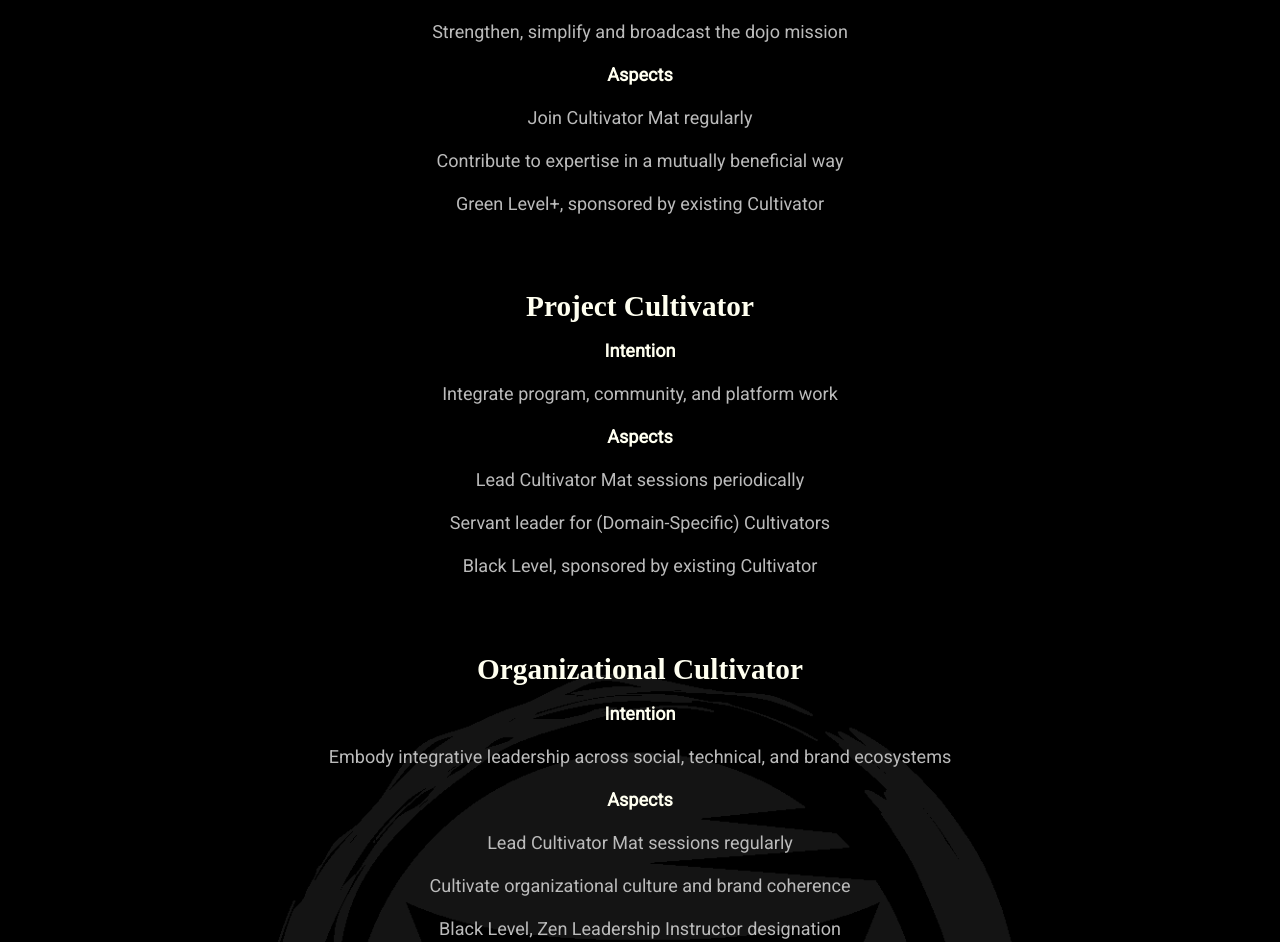
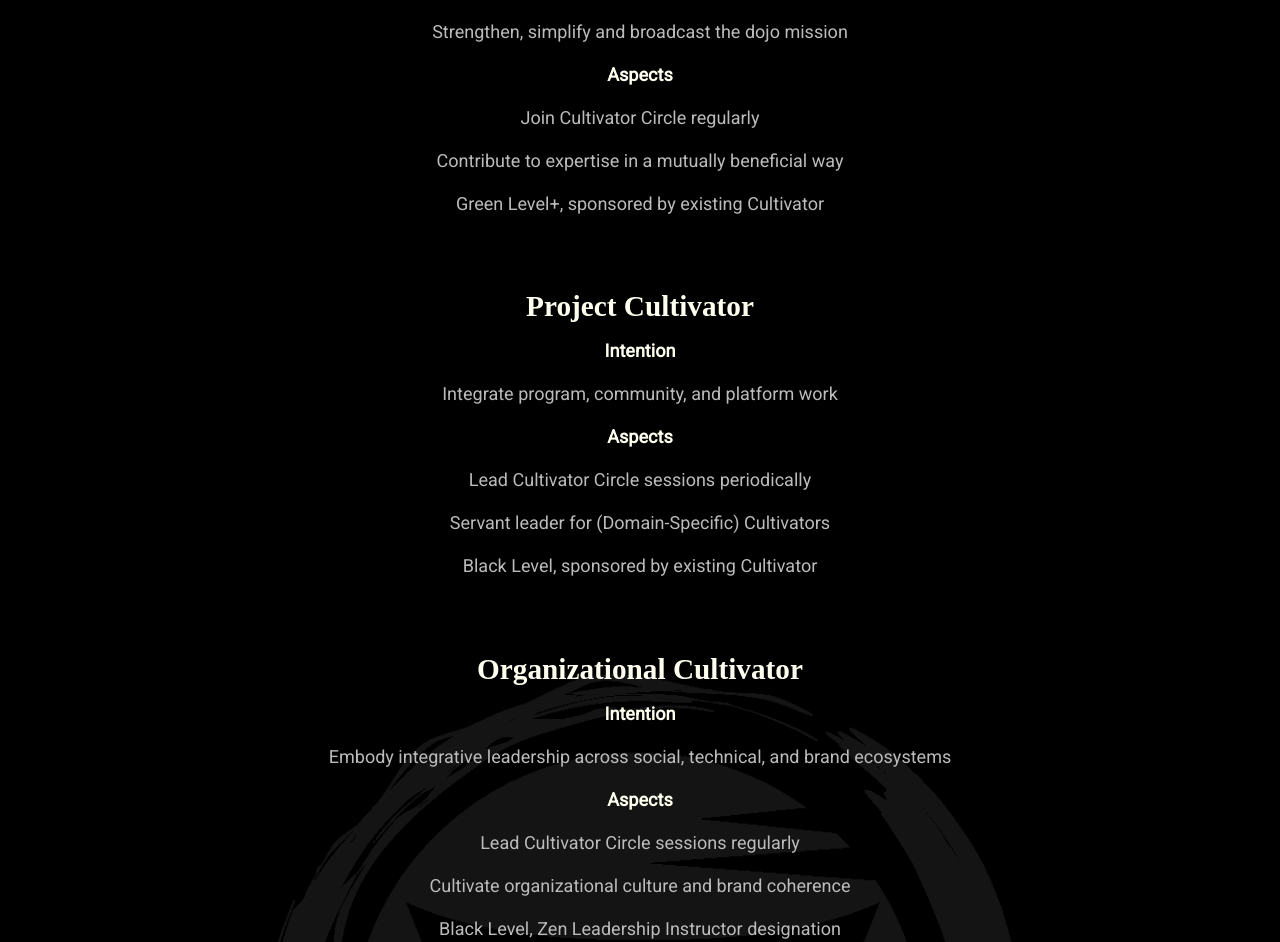
Before and after one commit to mindset-dojo/mindset-dojo.github.io, a Jekyll site: the page built from project.md, in a window 1280 px wide and 1400 px high, scrolled down 1515 px. Shown: the part 153-1095 px from the top of the window. Built offline with Jekyll 4.4.1, drawn with Linux system fonts in a browser that asks for light colours; some web fonts are replaced.

Commit message:
refactor: Language

```diff
--- a/_data/program.yaml
+++ b/_data/program.yaml
@@ -195,6 +195,6 @@ designations:
     intention: Stewardship through modeling and evolution through community feedback
     aspects:
       - label: Lead Mat sessions regularly
-      - label: Create and share Insight regularly, guiding earlier learners
+      - label: Create and share Insight regularly, guiding growing leaders
       - label: Black Level, Zen Leadership Instructor designation
 ...
--- a/_data/project.yaml
+++ b/_data/project.yaml
@@ -26,19 +26,19 @@ designations:
   - label: (Domain-Specific) Cultivator
     intention: Strengthen, simplify and broadcast the dojo mission
     aspects:
-      - label: Join Cultivator Mat regularly
+      - label: Join Cultivator Circle regularly
       - label: Contribute to expertise in a mutually beneficial way
       - label: Green Level+, sponsored by existing Cultivator
   - label: Project Cultivator
     intention: Integrate program, community, and platform work
     aspects:
-      - label: Lead Cultivator Mat sessions periodically
+      - label: Lead Cultivator Circle sessions periodically
       - label: Servant leader for (Domain-Specific) Cultivators
       - label: Black Level, sponsored by existing Cultivator
   - label: Organizational Cultivator
     intention: Embody integrative leadership across social, technical, and brand ecosystems
     aspects:
-      - label: Lead Cultivator Mat sessions regularly
+      - label: Lead Cultivator Circle sessions regularly
       - label: Cultivate organizational culture and brand coherence
       - label: Black Level, Zen Leadership Instructor designation
 ---
```
